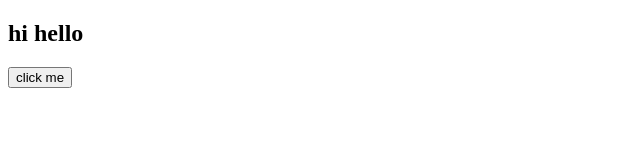
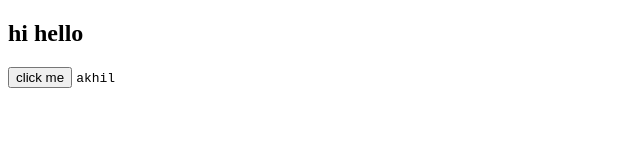
Before and after one commit to akhil-UpArt/datewithgit-sample, a plain HTML site: page index.html in a window 1280 px wide. Shown: the full height of the page, 0-640 px from the left. Drawn offline with Linux system fonts and the light colour scheme.

Commit message:
this 3rd position

```diff
--- a/index.html
+++ b/index.html
@@ -9,5 +9,6 @@
 <body>
     <h2>hi hello</h2>
     <button>click me</button>
+    <code>akhil</code>
 </body>
 </html>
```
